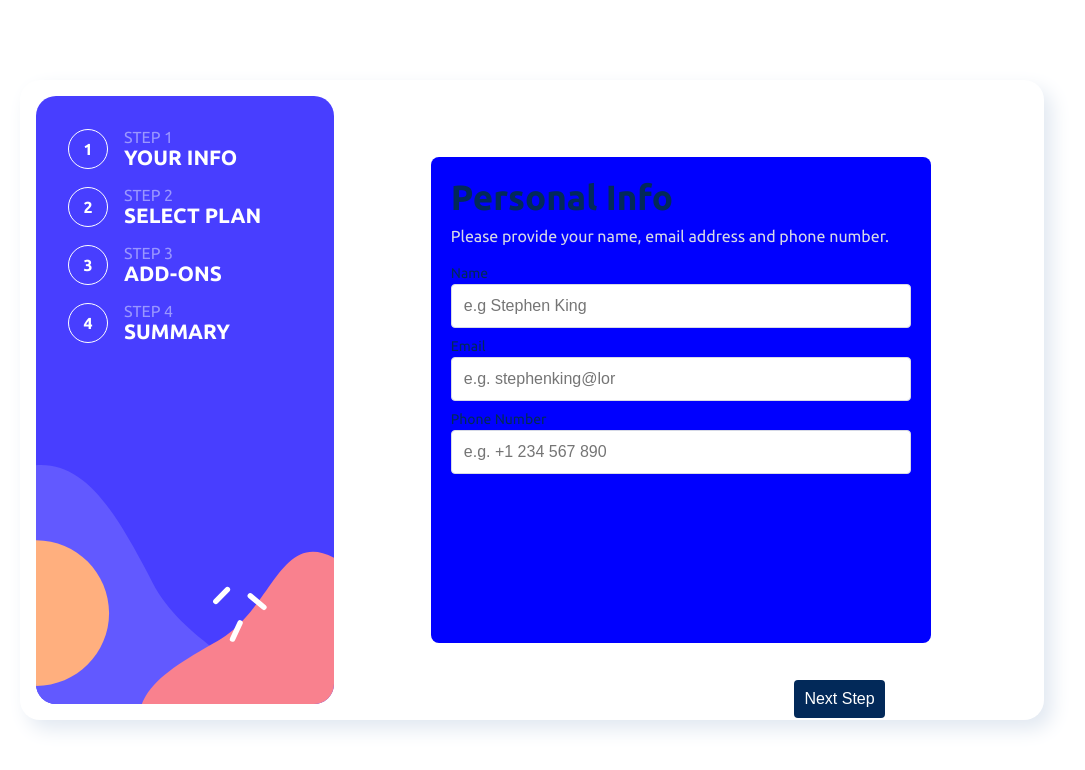
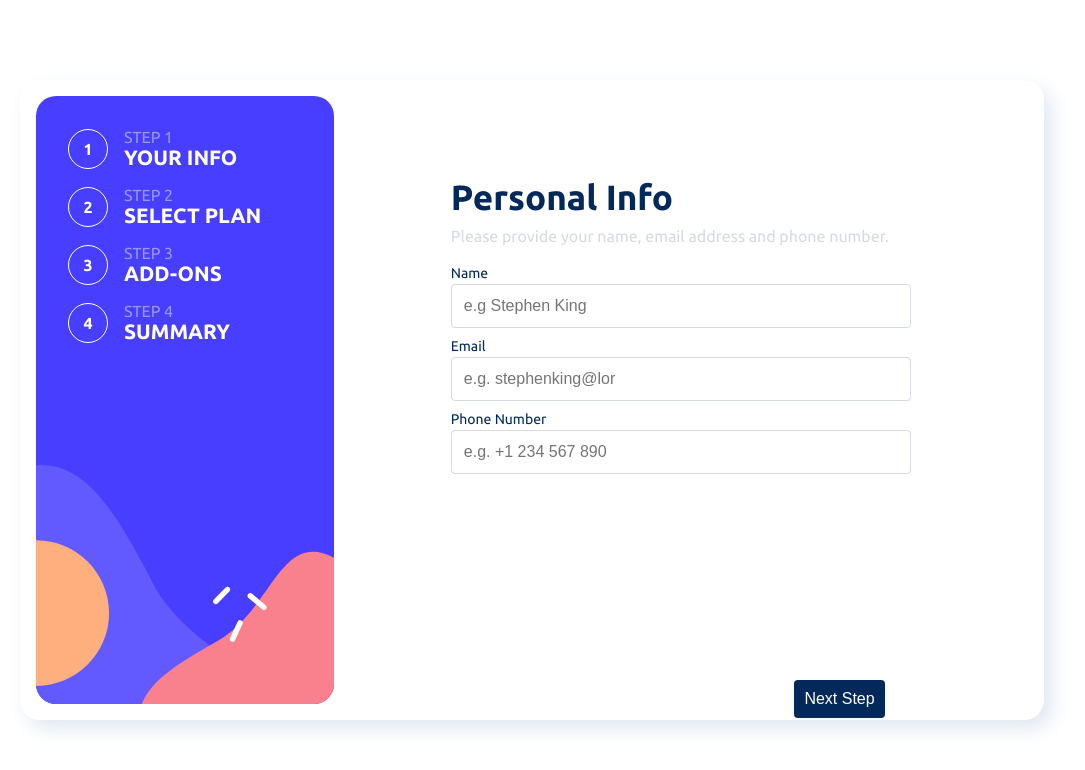
Before and after one commit to Pe-KaY/multi-step-form, an Angular app: page / in a window 1280 px wide. Shown: the top 770 px of the page, without its empty margins (108-1193 px from the left). Built offline with nearby package versions, Linux system fonts and the light colour scheme.

Commit message:
added smaller screens responsiveness

```diff
--- a/src/app/personalinfo/personalinfo.component.css
+++ b/src/app/personalinfo/personalinfo.component.css
@@ -7,7 +7,7 @@
 
 .form__rightSide_modal {
     /* max-width: 350px; */
-    width: 100%;
+    width: 80%;
     height: 80%;
     background-color: var(--clr-white);
     padding: 1.25em;
@@ -68,17 +68,15 @@
 
 /* MEDIA QUERIES */
 @media (min-width: 475px) {
-    /* .container {
+    .container {
       max-width: 470px;
-    } */
+    }
 
     .form__rightSide_modal {
-        /* max-width: 470px; */
         width: 100%;
         margin: auto;
         margin-top: -60px;
         padding: 20px;
-        background-color: blue;
     }
 
     .personalInfo__header > h1 {
```
